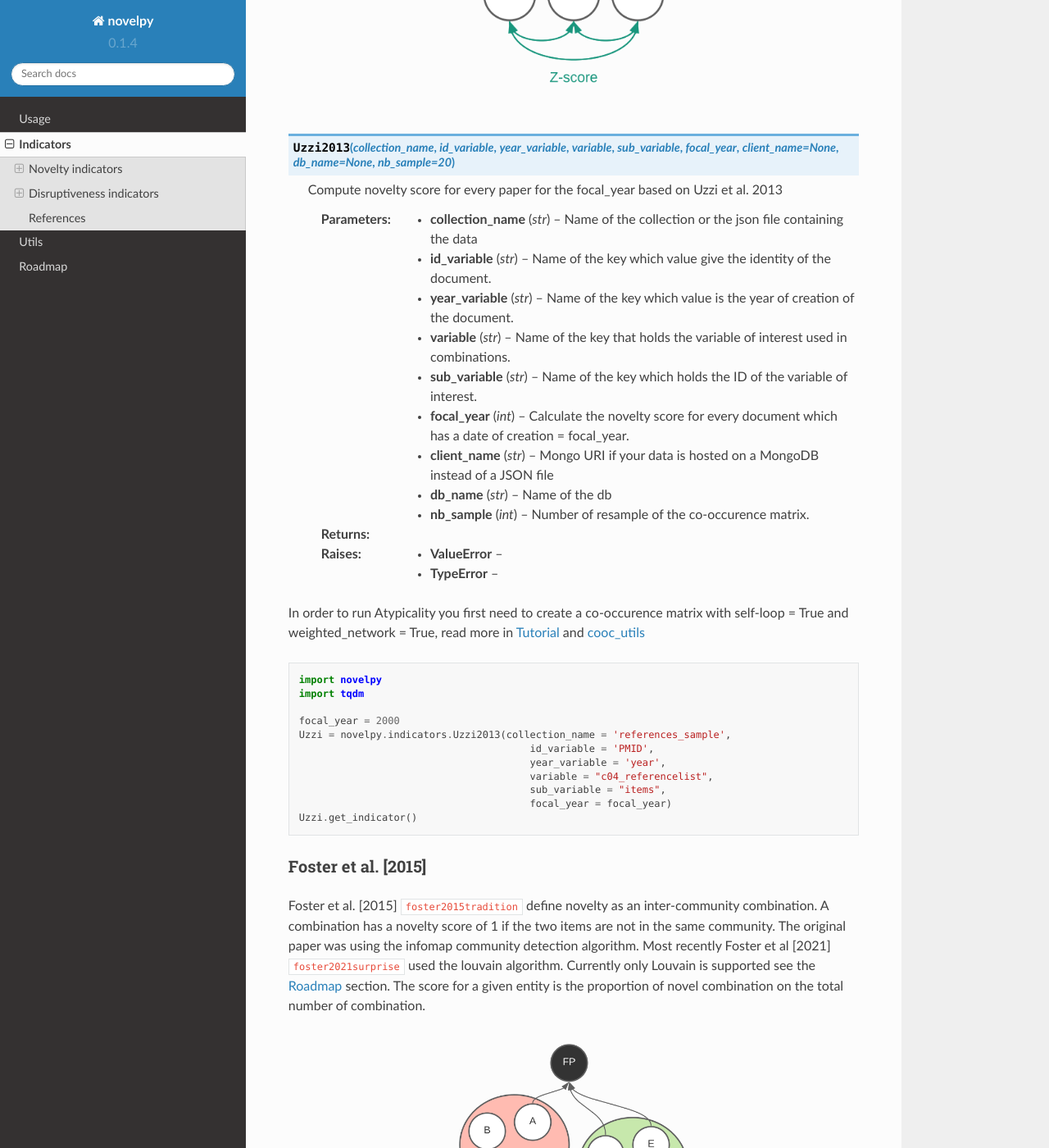
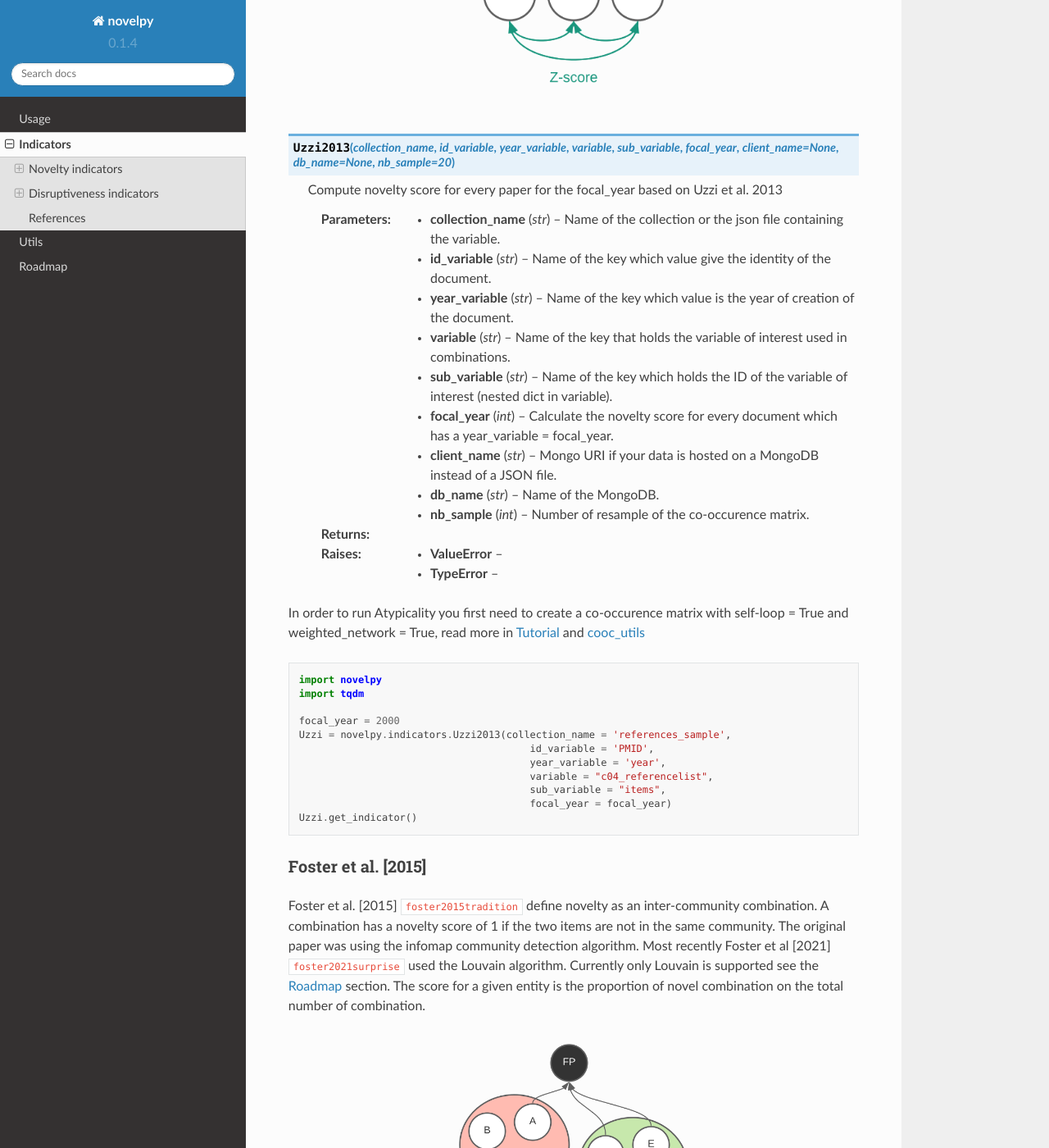
Before and after one commit to Kwirtz/novelpy, a Sphinx documentation site: the page built from docs/source/indicators.rst, in a window 1280 px wide and 1400 px high, scrolled down 860 px. Shown: the whole window at 82% size. Built offline with Sphinx 7.4.7 and the Read the Docs theme 2.0.0, drawn with Linux system fonts in a browser that asks for light colours; cross-references to code outside the pages are shown as plain code; some of the changed text lies outside the part shown.

Commit message:
update docs

```diff
--- a/docs/source/indicators.rst
+++ b/docs/source/indicators.rst
@@ -28,14 +28,14 @@
 
    Compute novelty score for every paper for the focal_year based on Uzzi et al. 2013
 
-   :param str collection_name: Name of the collection or the json file containing the data
+   :param str collection_name: Name of the collection or the json file containing the variable.
    :param str id_variable: Name of the key which value give the identity of the document.
    :param str year_variable: Name of the key which value is the year of creation of the document.
    :param str variable: Name of the key that holds the variable of interest used in combinations.
-   :param str sub_variable: Name of the key which holds the ID of the variable of interest.
-   :param int focal_year: Calculate the novelty score for every document which has a date of creation = focal_year.
-   :param str client_name: Mongo URI if your data is hosted on a MongoDB instead of a JSON file
-   :param str db_name: Name of the db
+   :param str sub_variable: Name of the key which holds the ID of the variable of interest (nested dict in variable).
+   :param int focal_year: Calculate the novelty score for every document which has a year_variable = focal_year.
+   :param str client_name: Mongo URI if your data is hosted on a MongoDB instead of a JSON file.
+   :param str db_name: Name of the MongoDB.
    :param int nb_sample: Number of resample of the co-occurence matrix.
 
    :return:
@@ -69,24 +69,25 @@
 Foster et al. [2015]
 ~~~~~~~~~~~~~~~~~~~~~~
 
-Foster et al. [2015] :cite:p:`foster2015tradition` define novelty as an inter-community combination. A combination has a novelty score of 1 if the two items are not in the same community. The original paper was using the infomap community detection algorithm. Most recently Foster et al [2021] :cite:p:`foster2021surprise` used the louvain algorithm. Currently only Louvain is supported see the :ref:`roadmap` section. The score for a given entity is the proportion of novel combination on the total number of combination.
+Foster et al. [2015] :cite:p:`foster2015tradition` define novelty as an inter-community combination. A combination has a novelty score of 1 if the two items are not in the same community. The original paper was using the infomap community detection algorithm. Most recently Foster et al [2021] :cite:p:`foster2021surprise` used the Louvain algorithm. Currently only Louvain is supported see the :ref:`roadmap` section. The score for a given entity is the proportion of novel combination on the total number of combination.
 
 .. image:: img/foster.png
    :width: 300
    :align: center
 
-.. py:function:: Foster2015(collection_name, id_variable, year_variable, variable, sub_variable, focal_year, client_name = None, db_name = None, community_algorithm = "Louvain")
+.. py:function:: Foster2015(collection_name, id_variable, year_variable, variable, sub_variable, focal_year, starting_year, client_name = None, db_name = None, community_algorithm = "Louvain")
 
    Compute novelty score for every paper for the focal_year based on Foster et al. 2015
 
-   :param str collection_name: Name of the collection or the json file containing the data
+   :param str collection_name: Name of the collection or the json file containing the variable.
    :param str id_variable: Name of the key which value give the identity of the document.
    :param str year_variable: Name of the key which value is the year of creation of the document.
    :param str variable: Name of the key that holds the variable of interest used in combinations.
    :param str sub_variable: Name of the key which holds the ID of the variable of interest.
-   :param int focal_year: Calculate the novelty score for every document which has a date of creation = focal_year.
+   :param int focal_year: The year to start the accumulation of co-occurence matrices.
+   :param int starting_year: The accumulation of co-occurence starting at year.
    :param str client_name: Mongo URI if your data is hosted on a MongoDB instead of a JSON file
-   :param str db_name: Name of the db
+   :param str db_name: Name of the MongoDB.
    :param str community_algorithm: The name of the community algorithm to be used.
 
    :return:
@@ -107,6 +108,7 @@
                                           variable = "c04_referencelist",
                                           sub_variable = "item",
                                           focal_year = focal_year,
+                                          starting_year = 1995,
                                           community_algorithm = "Louvain")
    Foster.get_indicator()
 
@@ -130,14 +132,14 @@
 
    Compute novelty score for every paper for the focal_year based on Foster et al. 2015
 
-   :param str collection_name: Name of the collection or the json file containing the data
+   :param str collection_name: Name of the collection or the json file containing the variable.
    :param str id_variable: Name of the key which value give the identity of the document.
    :param str year_variable: Name of the key which value is the year of creation of the document.
    :param str variable: Name of the key that holds the variable of interest used in combinations.
    :param str sub_variable: Name of the key which holds the ID of the variable of interest.
    :param int focal_year: Calculate the novelty score for every document which has a date of creation = focal_year.
    :param str client_name: Mongo URI if your data is hosted on a MongoDB instead of a JSON file
-   :param str db_name: Name of the db
+   :param str db_name: Name of the MongoDB.
 
    :return:
 
@@ -177,20 +179,21 @@
    :width: 600
    :align: center
 
-.. py:function:: Wang2017(collection_name, id_variable, year_variable, variable, sub_variable, focal_year, time_window_cooc, n_reutilisation,client_name = None, db_name = None)
+.. py:function:: Wang2017(collection_name, id_variable, year_variable, variable, sub_variable, focal_year, starting_year, time_window_cooc, n_reutilisation,client_name = None, db_name = None)
 
-   Compute novelty score for every paper for the focal_year based on Uzzi et al. 2013
+   Compute novelty score for every paper for the focal_year based on Wang et al.. 2013
 
-   :param str collection_name: Name of the collection or the json file containing the data
+   :param str collection_name: Name of the collection or the json file containing the variable.
    :param str id_variable: Name of the key which value give the identity of the document.
    :param str year_variable: Name of the key which value is the year of creation of the document.
    :param str variable: Name of the key that holds the variable of interest used in combinations.
    :param str sub_variable: Name of the key which holds the ID of the variable of interest.
    :param int focal_year: Calculate the novelty score for every document which has a date of creation = focal_year.
+   :param int starting_year: The year to start the accumulation of co-occurence matrices.
    :param int time_window_cooc: Calculate the novelty score using the accumulation of the co-occurence matrix between focal_year-time_window_cooc and focal_year.
    :param int n_reutilisation: Check if the combination is reused n_reutilisation year after the focal_year
-   :param str client_name: Mongo URI if your data is hosted on a MongoDB instead of a JSON file
-   :param str db_name: Name of the db
+   :param str client_name: Mongo URI if your data is hosted on a MongoDB instead of a JSON file.
+   :param str db_name: Name of the MongoDB.
 
 
    :return:
@@ -234,18 +237,19 @@
    :width: 300
    :align: center
 
-.. py:function:: Shibayama2021(collection_name, id_variable, year_variable, ref_variable, entity, focal_year, client_name = None, db_name = None)
+.. py:function:: Shibayama2021(collection_name, id_variable, year_variable, ref_variable, entity, focal_year, embedding_dim = 200, client_name = None, db_name = None)
 
    Compute novelty score for every paper for the focal_year based on Uzzi et al. 2013
 
-   :param str collection_name: Name of the collection or the json file containing the data
+   :param str collection_name: Name of the collection or the json file containing the variable.
    :param str id_variable: Name of the key which value give the identity of the document.
    :param str year_variable: Name of the key which value is the year of creation of the document.
    :param str ref_variable: variable name for embedded representation of references.
    :param list entity: list of variables to use, 'title_embedding' or 'abstract_embedding' or both.
    :param int focal_year: Calculate the novelty score for every document which has a date of creation = focal_year.
+   :param int embedding_dim: The dimension of your embedding.
    :param str client_name: Mongo URI if your data is hosted on a MongoDB instead of a JSON file
-   :param str db_name: Name of the db
+   :param str db_name: Name of the MongoDB.
 
 
    :return:
@@ -292,21 +296,20 @@
 
 :cite:p:`bu2019multi`
 
-All indicators at computed at the same time, one just need to run the following command and iterate over the citation database:
+All indicators are computed at the same time, one just need to run the following command and iterate over the citation database:
 
 .. py:function:: Disruptiveness(client_name = None, db_name = None, collection_name, focal_year, id_variable, refs_list_variable, year_variable)
 
    Compute several indicators of disruptiveness studied in Bornmann and Tekles (2020) and in Bu et al. (2019)
 
-   :param str collection_name: Name of the collection or the json file containing the data
+   :param str collection_name: Name of the collection or the json file containing the variable.
    :param str id_variable: Name of the key which value give the identity of the document.
    :param str year_variable: Name of the key which value is the year of creation of the document.
    :param str variable: Name of the key that holds the variable of interest used in combinations.
    :param str sub_variable: Name of the key which holds the ID of the variable of interest.
    :param int focal_year: Calculate the novelty score for every document which has a date of creation = focal_year.
    :param str client_name: Mongo URI if your data is hosted on a MongoDB instead of a JSON file
-   :param str db_name: Name of the db
-
+   :param str db_name: Name of the MongoDB.
 
 .. code-block:: python
 
```
Also changed, not shown: other parts of docs/source/indicators.rst (+1 -1 lines), docs/source/usage.rst (+5 -2 lines), docs/source/utils.rst (+10 -14 lines).
